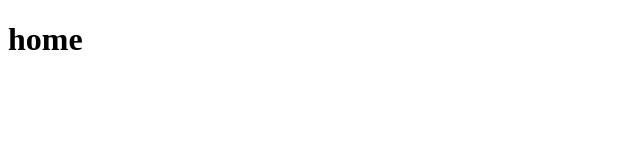
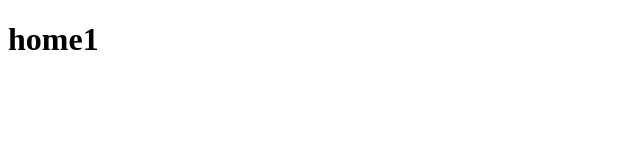
Before and after one commit to emirzaza/movie-app, a React (Vite) app: page / in a window 1280 px wide. Shown: the top 160 px of the page, without its empty margins (0-640 px from the left). Built offline with nearby package versions, Linux system fonts and the light colour scheme.

Commit message:
Collabration try

```diff
--- a/src/App.jsx
+++ b/src/App.jsx
@@ -1,6 +1,6 @@
 function App() {
   return (
-   <h1>home</h1>
+   <h1>home1</h1>
   )
 }
 
```
